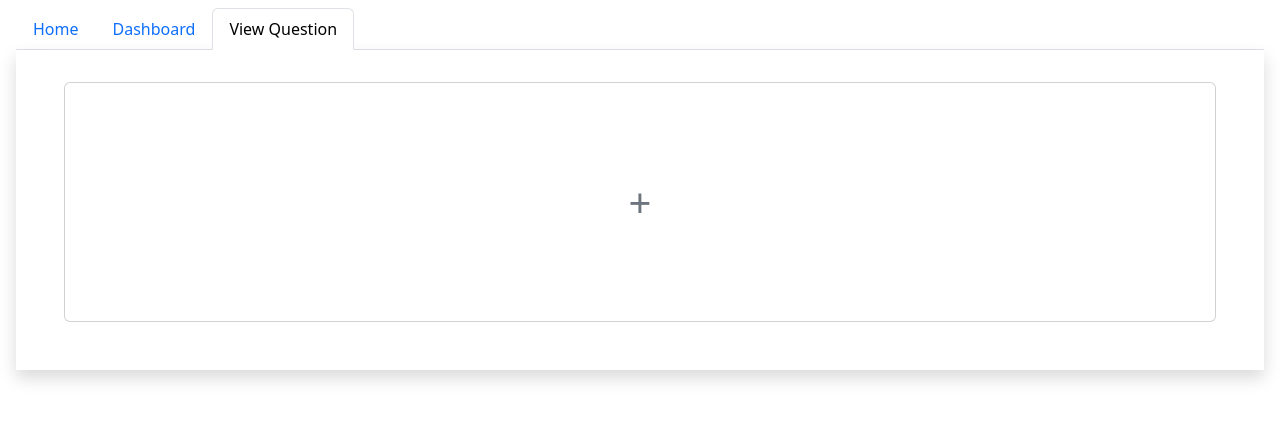
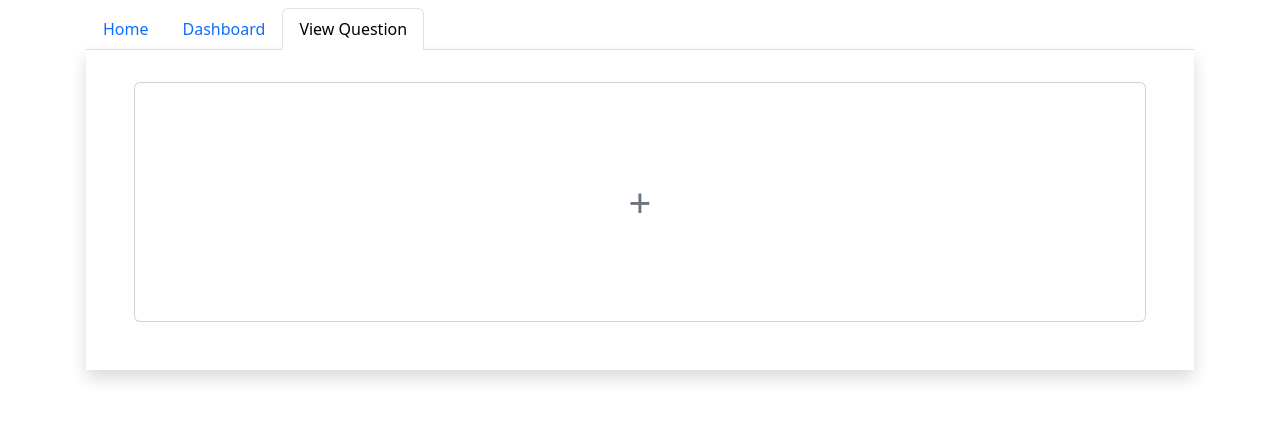
Before and after one commit to Zhen-Zhi/FWDD-KON-Quiz, a PHP site: page /question_page.php in a window 1280 px wide. Shown: the part 56-477 px from the top of the page. Run offline with PHP 8.4, Linux system fonts and the light colour scheme; a user stored in the database is signed in; data comes from the database, SQL or seed files in the repository; data that the repository does not hold is empty.

Commit message:
Update question_page.php

```diff
--- a/question_page.php
+++ b/question_page.php
@@ -26,7 +26,7 @@
     <meta name="keywords" content="html tutorial template">
 </head>
 
-<div class="container-fluid px-3">
+<div class="container px-3">
     <ul class="nav nav-tabs">
         <li class="nav-item">
             <a class="nav-link" href="homepage.php">Home</a>
```
